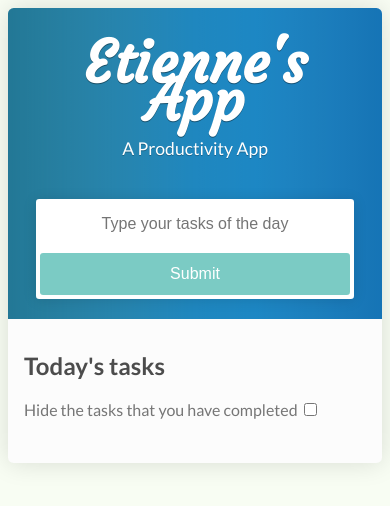
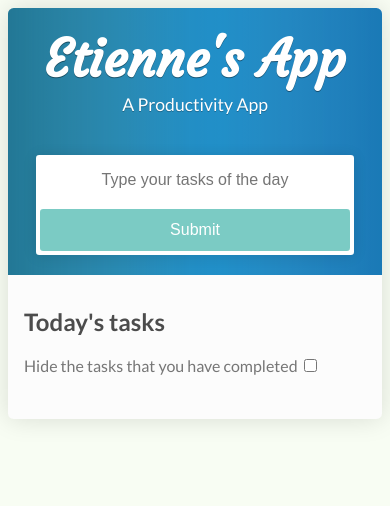
Before and after one commit to etiennefdayer/Productivity-Application, a plain HTML site: page index.html in a window 390 px wide. Drawn offline with Linux system fonts and the light colour scheme.

Commit message:
Update style.css

```diff
--- a/css/style.css
+++ b/css/style.css
@@ -147,7 +147,7 @@ div > label {
     padding: 1.25em;
   }
   h1 {
-    font-size: 3.6em;
+    font-size: 3.2em;
     margin: .3em 0 0;
   }
   ul li {
```
